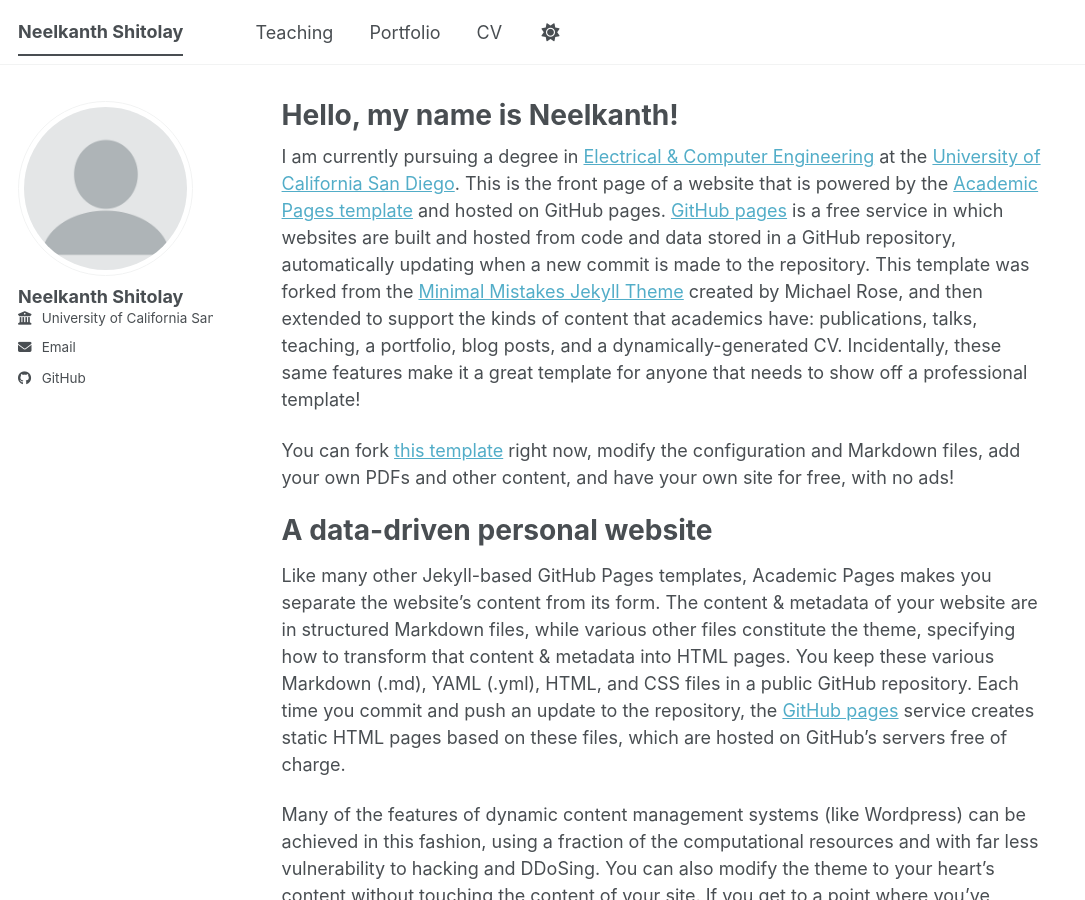
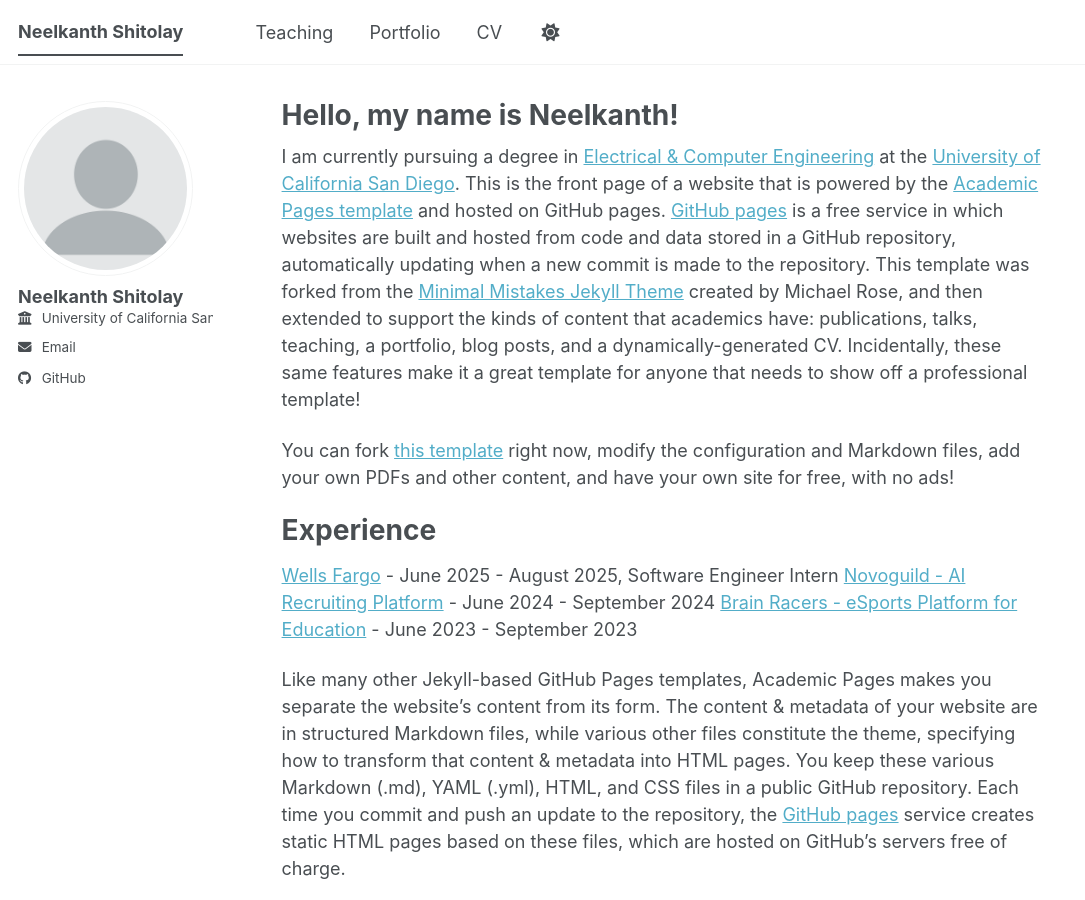
Before and after one commit to neelkanth-s/neelkanth-s.github.io, a Jekyll site: the page built from _pages/about.md, in a window 1280 px wide and 900 px high. Shown: the whole window, without its empty margins (0-1085 px from the left). Built offline with Jekyll 4.4.1, drawn with Linux system fonts in a browser that asks for light colours; a script bundle is joined from its source files by our own code; library files that are not in the unit come from our copies.

Commit message:
Update about.md

```diff
--- a/_pages/about.md
+++ b/_pages/about.md
@@ -11,8 +11,12 @@ I am currently pursuing a degree in [Electrical & Computer Engineering](https://
 
  You can fork [this template](https://github.com/academicpages/academicpages.github.io) right now, modify the configuration and Markdown files, add your own PDFs and other content, and have your own site for free, with no ads!
 
-A data-driven personal website
+Experience
 ======
+[Wells Fargo](https://www.wellsfargo.com/) - June 2025 - August 2025, Software Engineer Intern
+[Novoguild - AI Recruiting Platform](https://www.novoguild.com/) - June 2024 - September 2024
+[Brain Racers - eSports Platform for Education](https://brainracers.gg/) - June 2023 - September 2023
+
 Like many other Jekyll-based GitHub Pages templates, Academic Pages makes you separate the website's content from its form. The content & metadata of your website are in structured Markdown files, while various other files constitute the theme, specifying how to transform that content & metadata into HTML pages. You keep these various Markdown (.md), YAML (.yml), HTML, and CSS files in a public GitHub repository. Each time you commit and push an update to the repository, the [GitHub pages](https://pages.github.com/) service creates static HTML pages based on these files, which are hosted on GitHub's servers free of charge.
 
 Many of the features of dynamic content management systems (like Wordpress) can be achieved in this fashion, using a fraction of the computational resources and with far less vulnerability to hacking and DDoSing. You can also modify the theme to your heart's content without touching the content of your site. If you get to a point where you've broken something in Jekyll/HTML/CSS beyond repair, your Markdown files describing your talks, publications, etc. are safe. You can rollback the changes or even delete the repository and start over - just be sure to save the Markdown files! You can also write scripts that process the structured data on the site, such as [this one](https://github.com/academicpages/academicpages.github.io/blob/master/talkmap.ipynb) that analyzes metadata in pages about talks to display [a map of every location you've given a talk](https://academicpages.github.io/talkmap.html).
```
